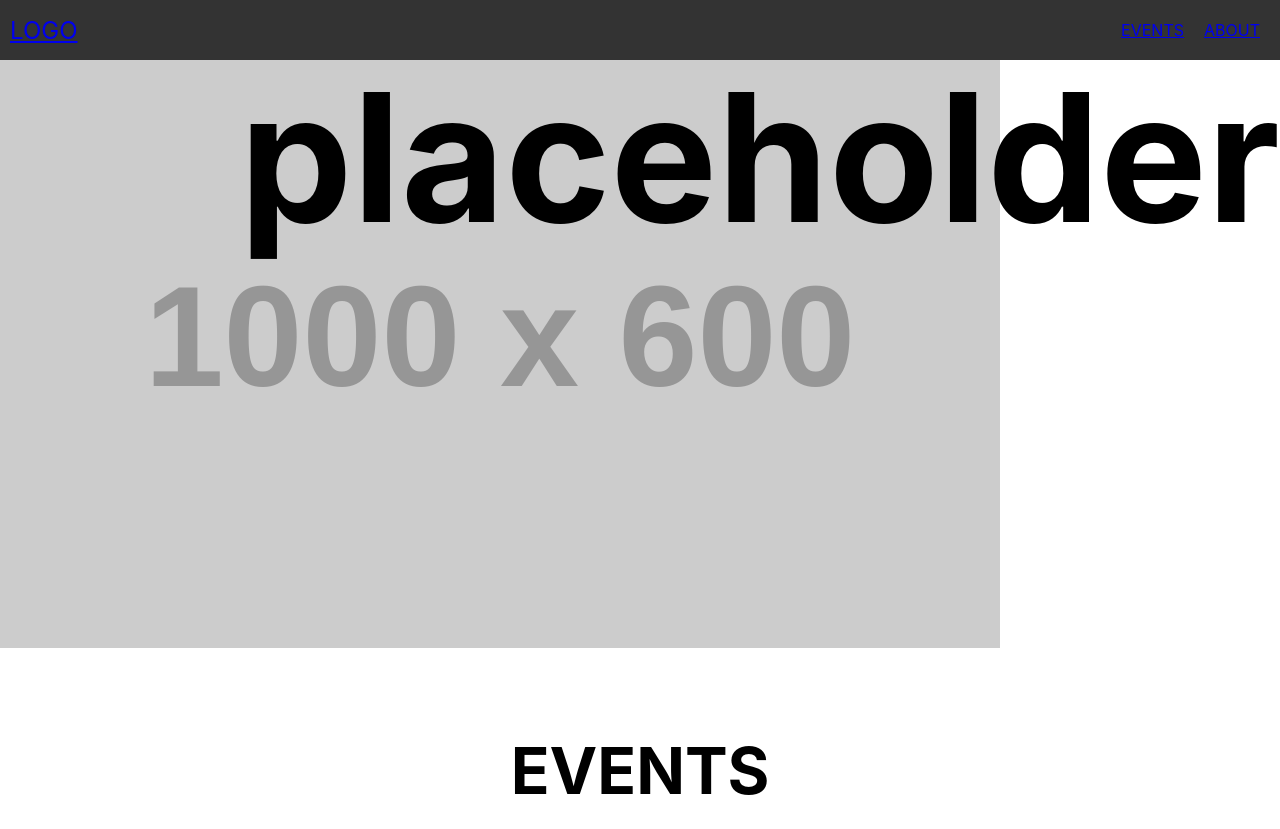
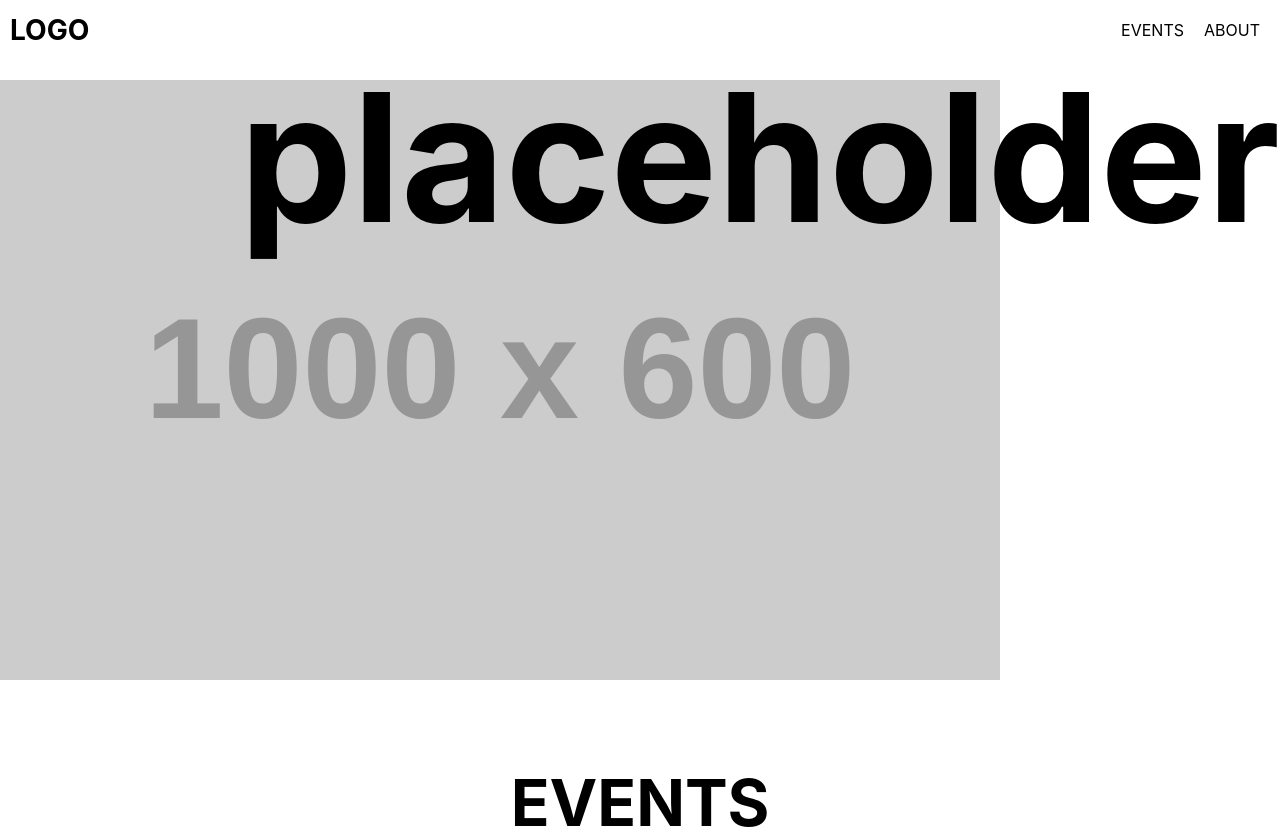
Before and after one commit to jackstasiulis/brutal-venue, a React (Create React App) app: page / in a window 1280 px wide. Shown: the top 829 px of the page. Built offline with nearby package versions, Linux system fonts and the light colour scheme.

Commit message:
set mix blend mode and colors on nav items

```diff
--- a/src/App.scss
+++ b/src/App.scss
@@ -19,6 +19,9 @@
   sans-serif;
   -webkit-font-smoothing: antialiased;
   -moz-osx-font-smoothing: grayscale;
+
+  background-color: white;
+
 }
 
 html{
--- a/src/Components/Hero/Hero.scss
+++ b/src/Components/Hero/Hero.scss
@@ -2,7 +2,7 @@
 @use '../../Styles/mixins' as *;
 
 .hero{
-    margin-top: 3rem;
+    margin-top: 5rem;
     &__content{
         display: flex;
     }
--- a/src/Components/Navbar/Navbar.jsx
+++ b/src/Components/Navbar/Navbar.jsx
@@ -12,7 +12,9 @@ function Navbar () {
     return(
         <nav className='navbar'>
             <a href="#top">
-                <div className='navbar__logo'>LOGO</div>
+                <div className='navbar__logo'>
+                    <h3 className='navbar__logo--text'>LOGO</h3>
+                </div>
             </a>
 
 
--- a/src/Components/Navbar/Navbar.scss
+++ b/src/Components/Navbar/Navbar.scss
@@ -11,12 +11,17 @@
     display: flex;
     justify-content: space-between;
     align-items: center;
-    background-color: #333;
+    background-color: black;
+    mix-blend-mode: difference;
     padding: .625rem;
-    color: #fff;
+    // color: #fff;
         &__logo{
             font-size: 1.5rem;
             cursor: pointer;
+                &--text{
+                    color: white;
+                    mix-blend-mode: difference;
+                }
         }
         &__menu{
             display: none;
@@ -24,7 +29,7 @@
             top: 3.125rem;
             left: 0;
             width: 100%;
-            background-color: #333;
+            // background-color: #333;
             z-index: 100;
 
             @include tablet{
@@ -52,8 +57,15 @@
   .hamburger-menu {
     font-size: 1.5rem;
     cursor: pointer;
+    color: white;
+    mix-blend-mode: difference;
 
     @include tablet {
         display: none;
     }
   }
+
+  a{
+    color: white;
+    text-decoration: none;
+  }
```
